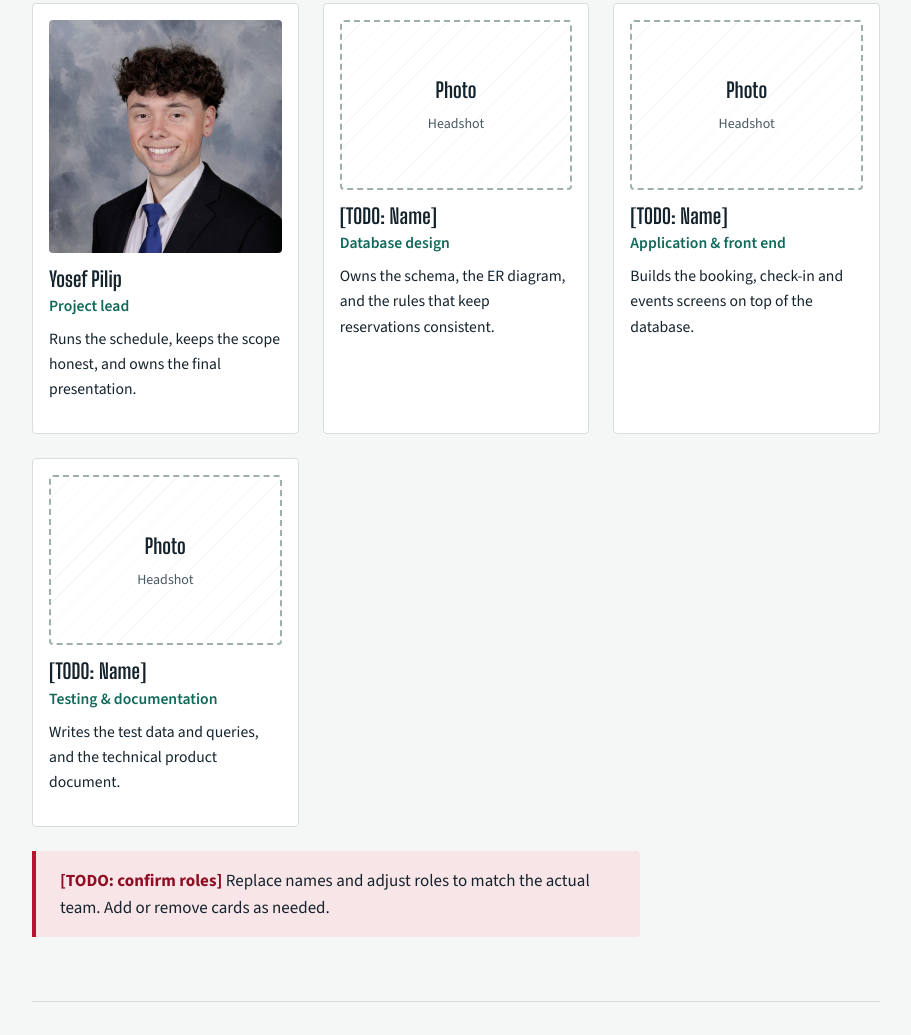
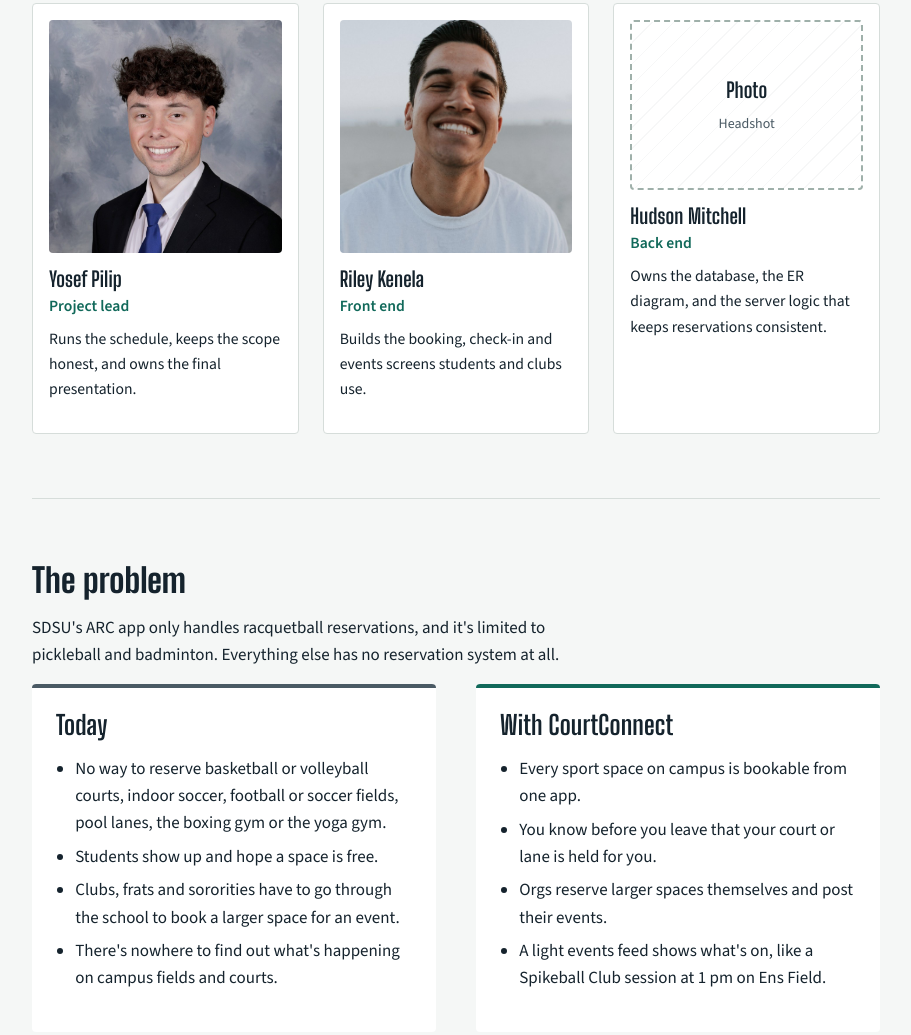
Before and after one commit to Hmitchell48/CS-514-Project, a plain HTML site: page about.html in a window 1280 px wide. Shown: the part 1094-2129 px from the top of the page, without its empty margins (326-1237 px from the left). Drawn offline with nearby package versions, Linux system fonts and the light colour scheme.

Commit message:
About: three roles (lead, front end, back end) with Riley's photo
Co-Authored-By: Claude Opus 5.5 <noreply@anthropic.com>

```diff
--- a/about.html
+++ b/about.html
@@ -78,25 +78,18 @@
               <p>Runs the schedule, keeps the scope honest, and owns the final presentation.</p>
             </article>
             <article class="member">
-              <div class="placeholder" role="img" aria-label="Team photo placeholder"><strong>Photo</strong><span>Headshot</span></div>
-              <h3>[TODO: Name]</h3>
-              <p class="role">Database design</p>
-              <p>Owns the schema, the ER diagram, and the rules that keep reservations consistent.</p>
+              <img class="headshot" src="images/IMG_0342.JPG" alt="Riley Kenela" width="1066" height="1600" style="object-position: 50% 0">
+              <h3>Riley Kenela</h3>
+              <p class="role">Front end</p>
+              <p>Builds the booking, check-in and events screens students and clubs use.</p>
             </article>
             <article class="member">
               <div class="placeholder" role="img" aria-label="Team photo placeholder"><strong>Photo</strong><span>Headshot</span></div>
-              <h3>[TODO: Name]</h3>
-              <p class="role">Application &amp; front end</p>
-              <p>Builds the booking, check-in and events screens on top of the database.</p>
-            </article>
-            <article class="member">
-              <div class="placeholder" role="img" aria-label="Team photo placeholder"><strong>Photo</strong><span>Headshot</span></div>
-              <h3>[TODO: Name]</h3>
-              <p class="role">Testing &amp; documentation</p>
-              <p>Writes the test data and queries, and the technical product document.</p>
+              <h3>Hudson Mitchell</h3>
+              <p class="role">Back end</p>
+              <p>Owns the database, the ER diagram, and the server logic that keeps reservations consistent.</p>
             </article>
           </div>
-          <div class="todo" style="margin-top: 1.5rem"><p><strong>[TODO: confirm roles]</strong> Replace names and adjust roles to match the actual team. Add or remove cards as needed.</p></div>
         </section>
 
         <section id="problem">
```
